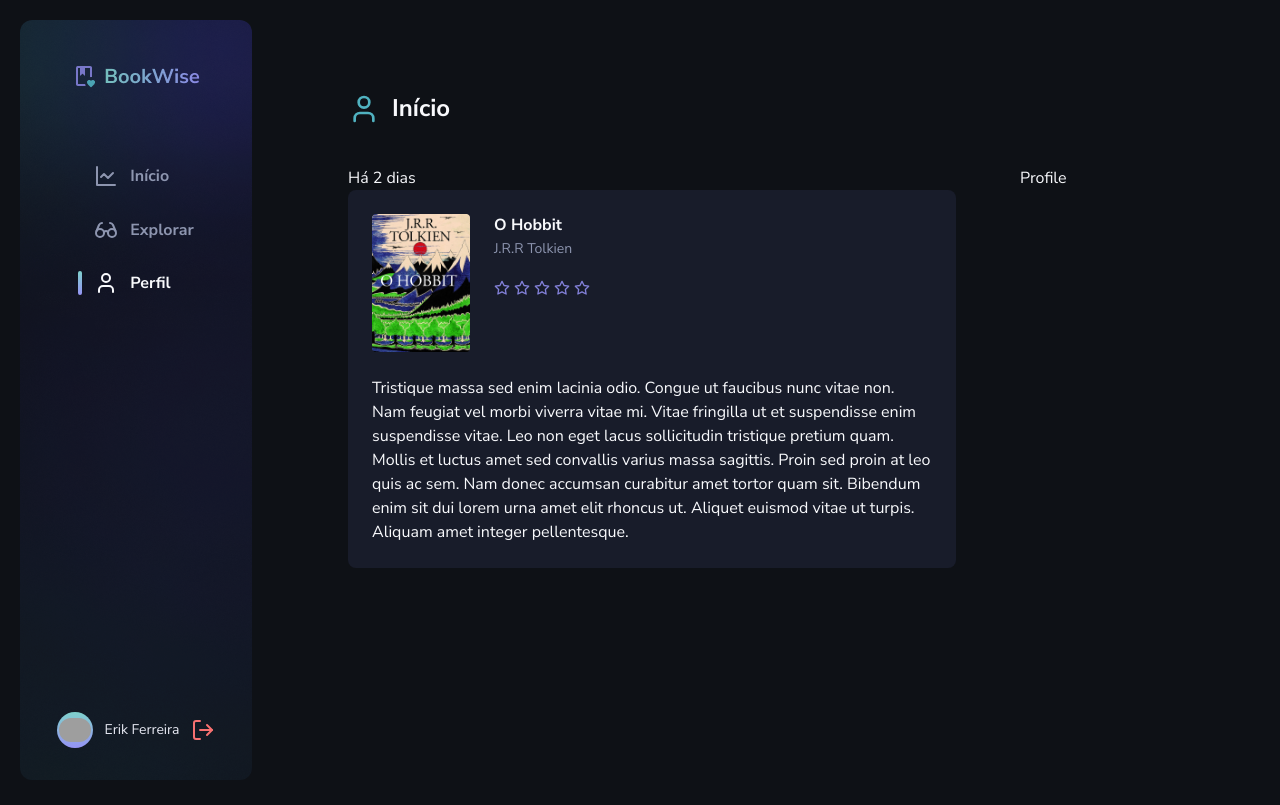
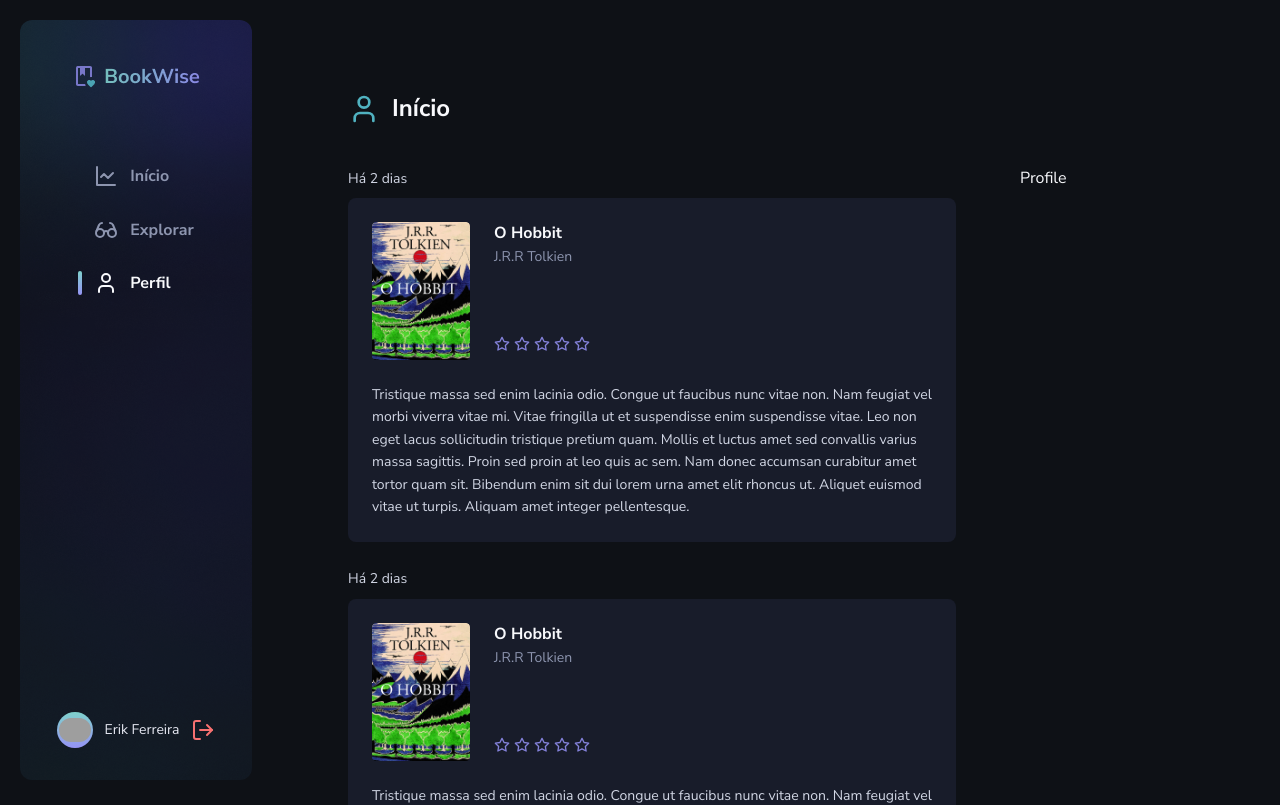
Before and after one commit to erik-ferreira/book-wise, a Next.js app: page /profile in a window 1280 px wide. Shown: the top 805 px of the page. Built offline with nearby package versions, Linux system fonts and the light colour scheme; grey boxes are pictures that could not be loaded.

Commit message:
feat: complete component bookuser

```diff
--- a/src/app/(with-sidebar)/profile/page.tsx
+++ b/src/app/(with-sidebar)/profile/page.tsx
@@ -14,7 +14,9 @@ export default function Profile() {
       />
 
       <div className="flex gap-16">
-        <section className="w-[608px]">
+        <section className="w-[608px] space-y-6">
+          <BookUser />
+          <BookUser />
           <BookUser />
         </section>
         Profile
--- a/src/components/Books/BookUser.tsx
+++ b/src/components/Books/BookUser.tsx
@@ -1,27 +1,37 @@
 import Image from "next/image"
+
+import { Rating } from "../Rating"
+
 import hobbitImg from "../../assets/books/hobbit.png"
-import { Rating } from "../Rating"
 
 export function BookUser() {
   return (
-    <article>
-      <time>Há 2 dias</time>
+    <article className="space-y-2">
+      <time className="text-sm leading-base text-gray-300">Há 2 dias</time>
 
       <div className="bg-gray-700 rounded-md p-6 space-y-6">
         <header className="flex gap-6">
-          <Image src={hobbitImg} alt="" width={98} height={134} />
+          <Image
+            src={hobbitImg}
+            alt=""
+            width={98}
+            height={134}
+            className="rounded"
+          />
 
-          <div>
-            <h2 className="font-bold leading-short mb-[2px]">O Hobbit</h2>
-            <p className="text-sm leading-base text-gray-400 mb-5">
-              J.R.R Tolkien
-            </p>
+          <div className="flex flex-col justify-between pb-2">
+            <div>
+              <h2 className="font-bold leading-short mb-[2px]">O Hobbit</h2>
+              <p className="text-sm leading-base text-gray-400 mb-5">
+                J.R.R Tolkien
+              </p>
+            </div>
 
             <Rating totalStar={4} />
           </div>
         </header>
 
-        <main>
+        <main className="text-sm leading-base text-gray-300">
           Tristique massa sed enim lacinia odio. Congue ut faucibus nunc vitae
           non. Nam feugiat vel morbi viverra vitae mi. Vitae fringilla ut et
           suspendisse enim suspendisse vitae. Leo non eget lacus sollicitudin
```
